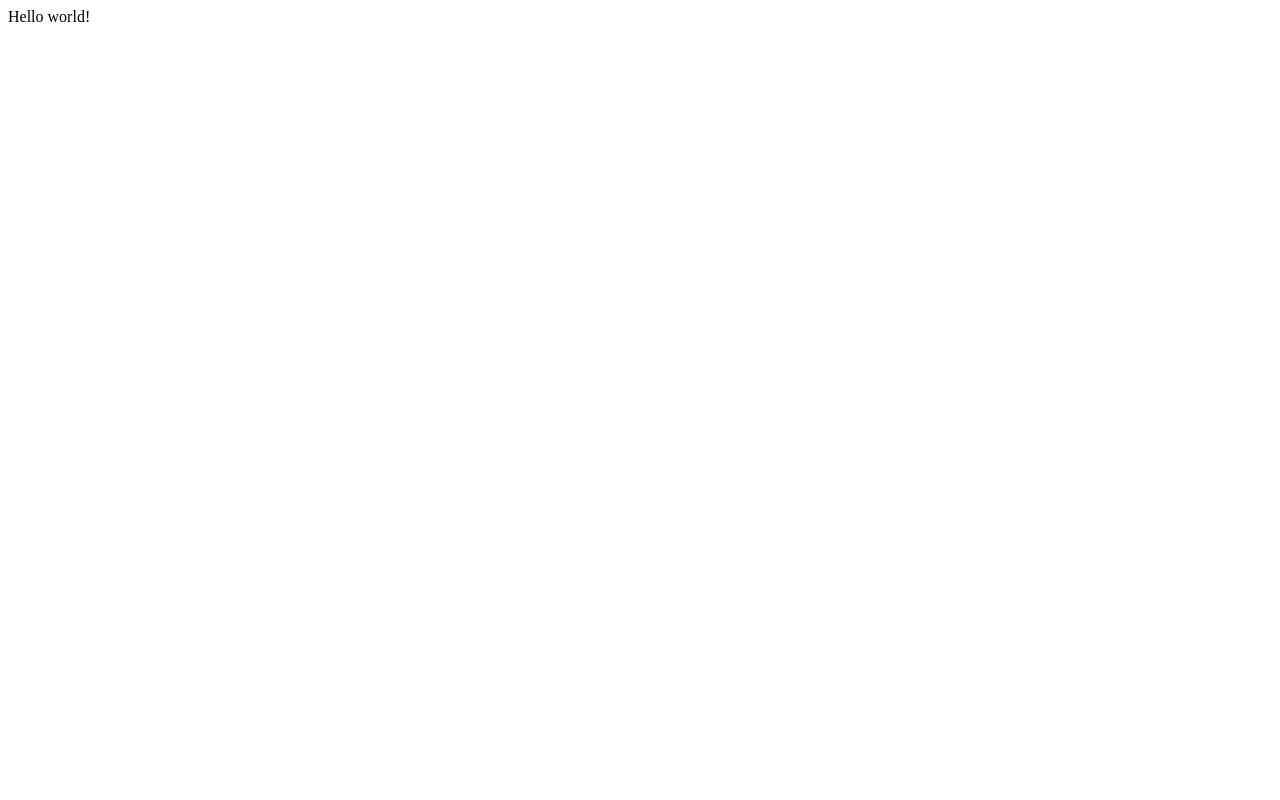
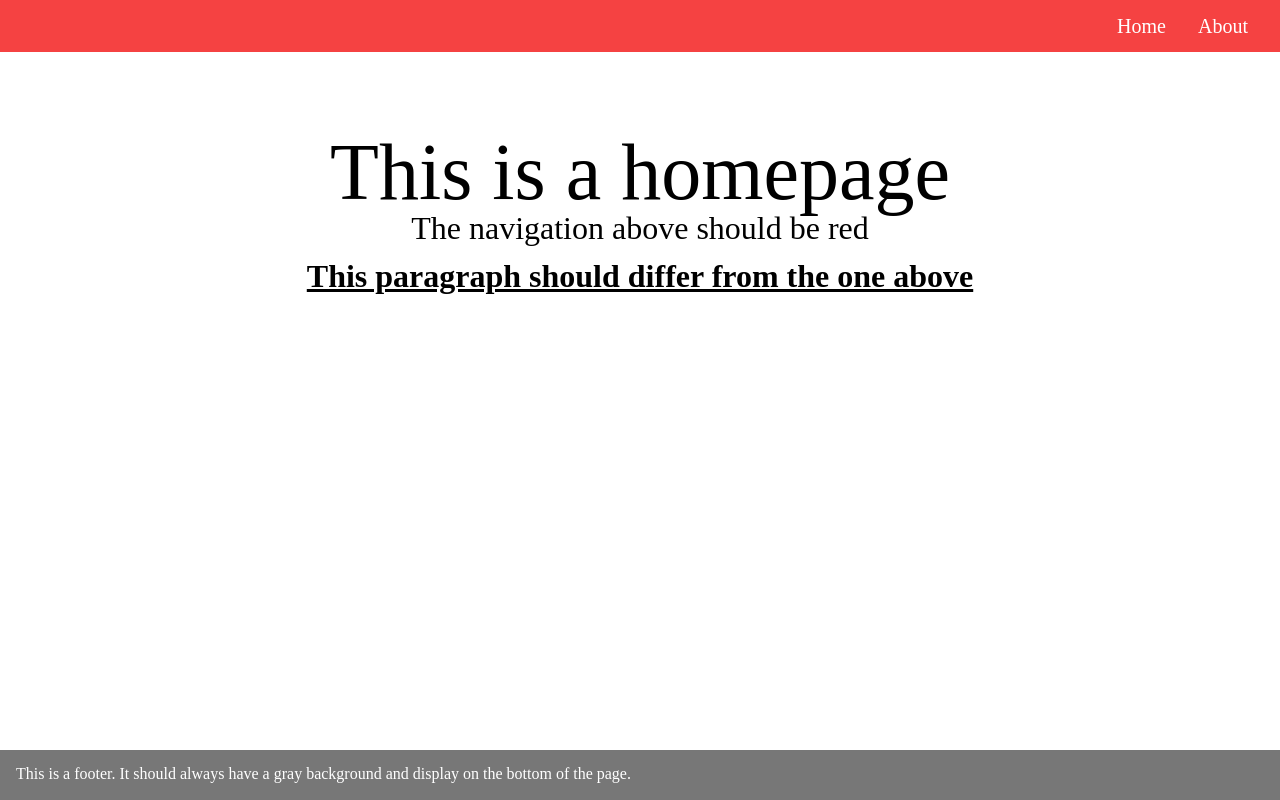
Before and after one commit to Ashto10/gatsby-styled-components-issue, a Gatsby site: page / in a window 1280 px wide. Built offline with nearby package versions, Linux system fonts and the light colour scheme; Gatsby itself is replaced by a stand-in of ours.

Commit message:
Repo setup

```diff
--- /dev/null
+++ b/gatsby-browser.js
@@ -0,0 +1,3 @@
+import { wrapRootElement as wrap } from './main-wrapper'
+
+export const wrapRootElement = wrap
--- a/gatsby-config.js
+++ b/gatsby-config.js
@@ -6,5 +6,5 @@
 
 module.exports = {
   /* Your site config here */
-  plugins: [],
+  plugins: [`gatsby-plugin-styled-components`],
 }
--- /dev/null
+++ b/gatsby-ssr.js
@@ -0,0 +1,3 @@
+import { wrapRootElement as wrap } from './main-wrapper'
+
+export const wrapRootElement = wrap
--- /dev/null
+++ b/main-wrapper.js
@@ -0,0 +1,11 @@
+import React from 'react'
+import { ThemeProvider } from 'styled-components'
+import Layout from './src/components/layout'
+import { GlobalStyle, theme } from './src/theme/global-style'
+
+export const wrapRootElement = ({ element }) => (
+  <ThemeProvider theme={theme}>
+    <GlobalStyle />
+    <Layout>{element}</Layout>
+  </ThemeProvider>
+)
--- a/package.json
+++ b/package.json
@@ -14,9 +14,13 @@
     "test": "echo \"Write tests! -> https://gatsby.dev/unit-testing\" && exit 1"
   },
   "dependencies": {
+    "babel-plugin-styled-components": "^1.11.1",
     "gatsby": "^2.24.79",
+    "gatsby-plugin-styled-components": "^3.3.14",
     "react": "^16.12.0",
-    "react-dom": "^16.12.0"
+    "react-dom": "^16.12.0",
+    "styled-components": "^5.2.0",
+    "styled-reset": "^4.2.3"
   },
   "devDependencies": {
     "prettier": "2.1.2"
--- /dev/null
+++ b/src/components/footer.js
@@ -0,0 +1,14 @@
+import React from 'react'
+
+import FooterContainer from '../theme/footer'
+
+export default function Footer() {
+  return (
+    <FooterContainer>
+      <div className="footer-contents">
+        This is a footer. It should always have a gray background and display on the bottom of the
+        page.
+      </div>
+    </FooterContainer>
+  )
+}
--- /dev/null
+++ b/src/components/layout.js
@@ -0,0 +1,13 @@
+import React from 'react'
+import Navigation from './navigation'
+import Footer from './footer'
+
+export default function Layout(props) {
+  return (
+    <>
+      <Navigation />
+      <main>{props.children}</main>
+      <Footer />
+    </>
+  )
+}
--- /dev/null
+++ b/src/components/navigation.js
@@ -0,0 +1,22 @@
+import React from 'react'
+import { Link } from 'gatsby'
+import { Location } from '@reach/router'
+
+import NavigationContainer from '../theme/navigation'
+
+export default function Navigation() {
+  return (
+    <Location>
+      {({ location }) => (
+        <NavigationContainer isOnHome={location.pathname === '/'}>
+          <ul>
+            <li>
+              <Link to={`/`}>Home</Link>
+              <Link to={`/about`}>About</Link>
+            </li>
+          </ul>
+        </NavigationContainer>
+      )}
+    </Location>
+  )
+}
--- a/src/pages/index.js
+++ b/src/pages/index.js
@@ -1,5 +1,13 @@
-import React from "react"
+import React from 'react'
+
+import HomeContainer from '../theme/home'
 
 export default function Home() {
-  return <div>Hello world!</div>
+  return (
+    <HomeContainer>
+      <h1>This is a homepage</h1>
+      <p>The navigation above should be red</p>
+      <p className="diff">This paragraph should differ from the one above</p>
+    </HomeContainer>
+  )
 }
--- /dev/null
+++ b/src/theme/footer.js
@@ -0,0 +1,17 @@
+import styled from 'styled-components'
+
+const FooterContainer = styled.nav`
+  position: absolute;
+  bottom: 0;
+  left: 0;
+  right: 0;
+  height: 50px;
+  background: #777;
+
+  & .footer-contents {
+    color: white;
+    padding: 1rem;
+  }
+`
+
+export default FooterContainer
--- /dev/null
+++ b/src/theme/global-style.js
@@ -0,0 +1,19 @@
+import { createGlobalStyle } from 'styled-components'
+import reset from 'styled-reset'
+
+export const theme = {
+  color1: '#f54242',
+  color2: '#428df5',
+}
+
+export const GlobalStyle = createGlobalStyle`
+    ${reset}
+
+  & h1 {
+    font-size: 5rem;
+  }
+
+  & p {
+    font-size: 2rem;
+  }
+`
--- /dev/null
+++ b/src/theme/home.js
@@ -0,0 +1,14 @@
+import styled from 'styled-components'
+
+const HomeContainer = styled.div`
+  text-align: center;
+  padding: 5rem 0;
+
+  & .diff {
+    margin-top: 1rem;
+    text-decoration: underline;
+    font-weight: bold;
+  }
+`
+
+export default HomeContainer
--- /dev/null
+++ b/src/theme/navigation.js
@@ -0,0 +1,20 @@
+import styled from 'styled-components'
+
+const NavigationContainer = styled.nav`
+  background: ${({ theme, isOnHome }) => (isOnHome ? theme.color1 : theme.color2)};
+
+  & ul {
+    padding: 1em 0;
+    text-align: right;
+    padding-right: 1rem;
+  }
+
+  & a {
+    color: white;
+    text-decoration: none;
+    margin: 0 1rem;
+    font-size: 1.25rem;
+  }
+`
+
+export default NavigationContainer
```
Also changed, not shown: src/pages/about.js (added, +18 -0 lines), src/theme/about.js (added, +13 -0 lines), 1 other file.
